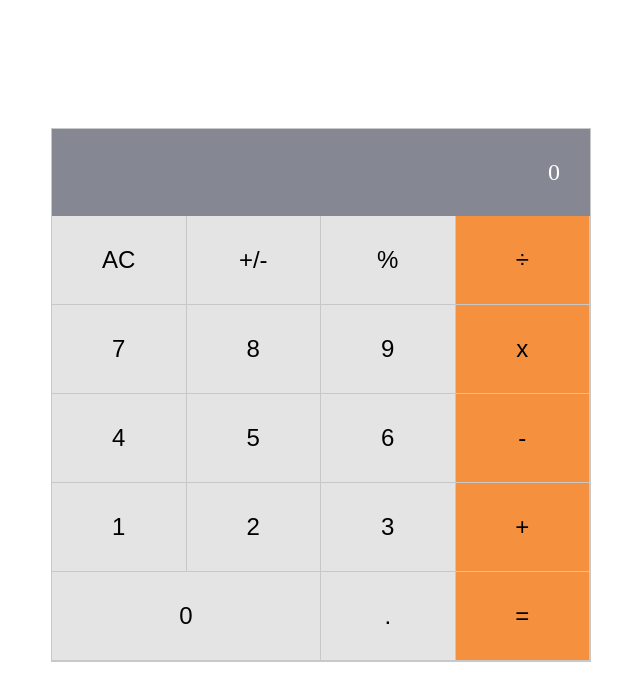
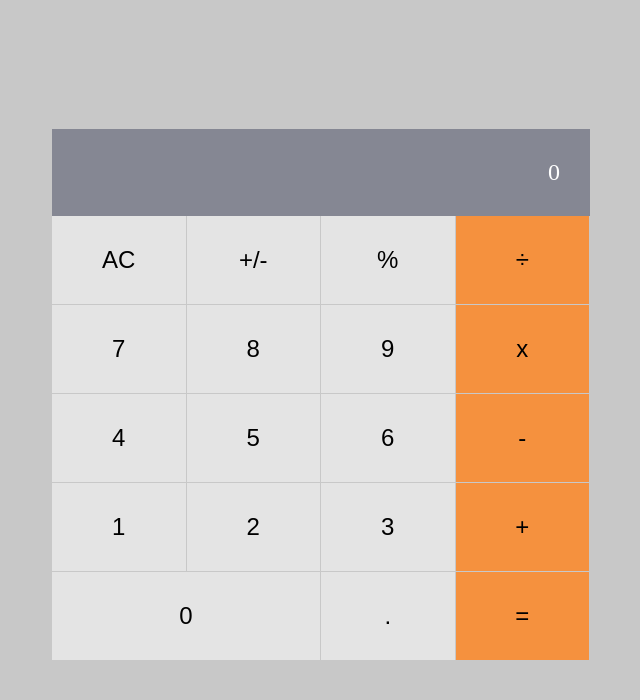
Before and after one commit to felixDev22/math-app1, a React (Create React App) app: page / in a window 1280 px wide. Shown: the top 700 px of the page, without its empty margins (319-959 px from the left). Built offline with nearby package versions, Linux system fonts and the light colour scheme.

Commit message:
Add light grey background

```diff
--- a/src/components/calculator.css
+++ b/src/components/calculator.css
@@ -6,6 +6,10 @@
   --grey2: #c8c8c8;
   --text: #000;
   --text2: #fff;
+}
+
+body {
+  background: var(--grey2);
 }
 
 .cal {
```
